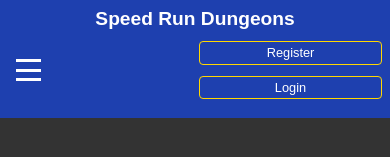
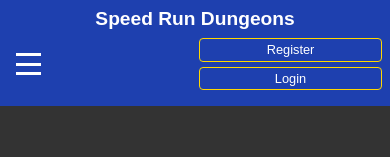
Before and after one commit to andriusmw/MMORanking-Front, a React (Create React App) app: page /register in a window 390 px wide. Shown: the top 157 px of the page. Built offline with nearby package versions, Linux system fonts and the light colour scheme.

Commit message:
space between header and forms fixed

```diff
--- a/src/styles/forms.css
+++ b/src/styles/forms.css
@@ -5,10 +5,10 @@
     display: flex;
     flex-direction: column;
     align-items: center;
-    justify-content: center;
-    min-height: 100vh;
-    padding: 20px;
-    --text-color:black;
+    /* Removed justify-content: center to prevent vertical centering */
+    min-height: auto; /* Removed min-height: 100vh to allow natural height */
+    padding: 20px 20px 40px; /* Adjusted padding: top/bottom for spacing, left/right for consistency */
+    --text-color: black;
 }
 
 /* Título */
@@ -25,7 +25,7 @@
     max-width: 500px;
     margin: 0 auto;
     padding: 20px;
-    background-color: var(--form-color);;
+    background-color: var(--form-color);
     border-radius: 8px;
     box-shadow: 0 4px 8px var(--shadow-color);
     width: 100%;
--- a/src/styles/responsive.css
+++ b/src/styles/responsive.css
@@ -36,7 +36,7 @@
     width: 100%; /* Ensure full width */
     display: block; /* Makes them block elements for consistent width */
     box-sizing: border-box; /* Ensures padding doesn’t add extra width */
-    margin: 0.2rem 0; /* Small vertical spacing */
+    margin: 0; /* Remove any margins to prevent extra width */
     background-color: var(--header-bg); /* Match background for consistency */
     color: var(--text-color); /* Match text color */
     border: 1px solid var(--border-color); /* Optional: Add border for visual consistency */
@@ -44,6 +44,8 @@
     text-decoration: none; /* Remove underline from links */
     cursor: pointer; /* Match cursor for both */
     text-align: center; /* Center text for consistency */
+    line-height: 1.2; /* Ensure consistent line height for text */
+    min-width: 0; /* Prevent default button min-width from browsers */
   }
 
   .navbar {
@@ -112,7 +114,7 @@
     width: 100%; /* Ensure full width */
     display: block; /* Makes them block elements for consistent width */
     box-sizing: border-box; /* Ensures padding doesn’t add extra width */
-    margin: 0.2rem 0; /* Small vertical spacing */
+    margin: 0; /* Remove any margins to prevent extra width */
     background-color: var(--header-bg); /* Match background for consistency */
     color: var(--text-color); /* Match text color */
     border: 1px solid var(--border-color); /* Optional: Add border for visual consistency */
@@ -120,6 +122,8 @@
     text-decoration: none; /* Remove underline from links */
     cursor: pointer; /* Match cursor for both */
     text-align: center; /* Center text for consistency */
+    line-height: 1.2; /* Ensure consistent line height for text */
+    min-width: 0; /* Prevent default button min-width from browsers */
   }
 
   .nav-list li a {
@@ -162,6 +166,21 @@
 }
 
 
+
+
+
+
+
+
+
+
+/*------------------------Apart styles for footer ----------------------*/
+
+
+
+
+
+
 /* Footer styles for tablets (768px) */
 .footer {
   padding: 0.75rem 1rem;
```
Lines whose indentation alone changed are shown as unchanged.
